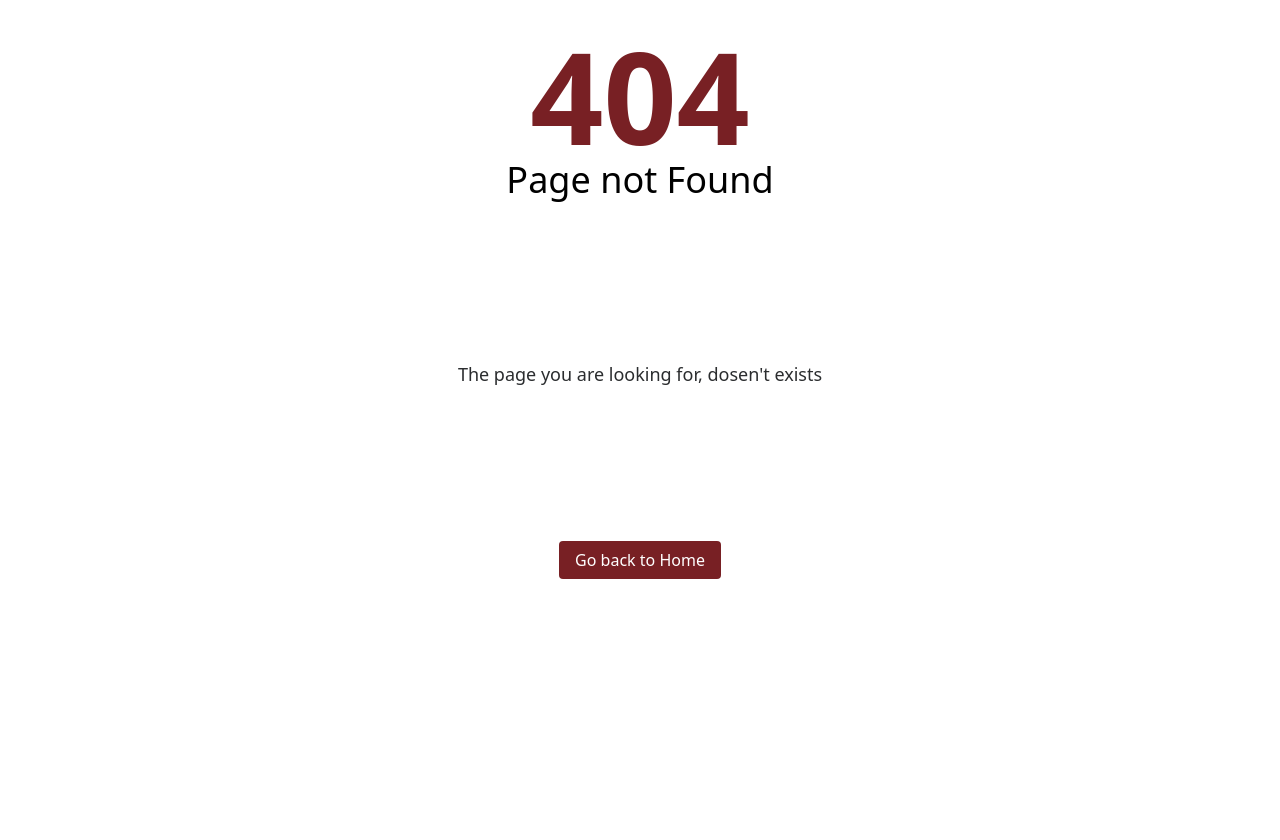
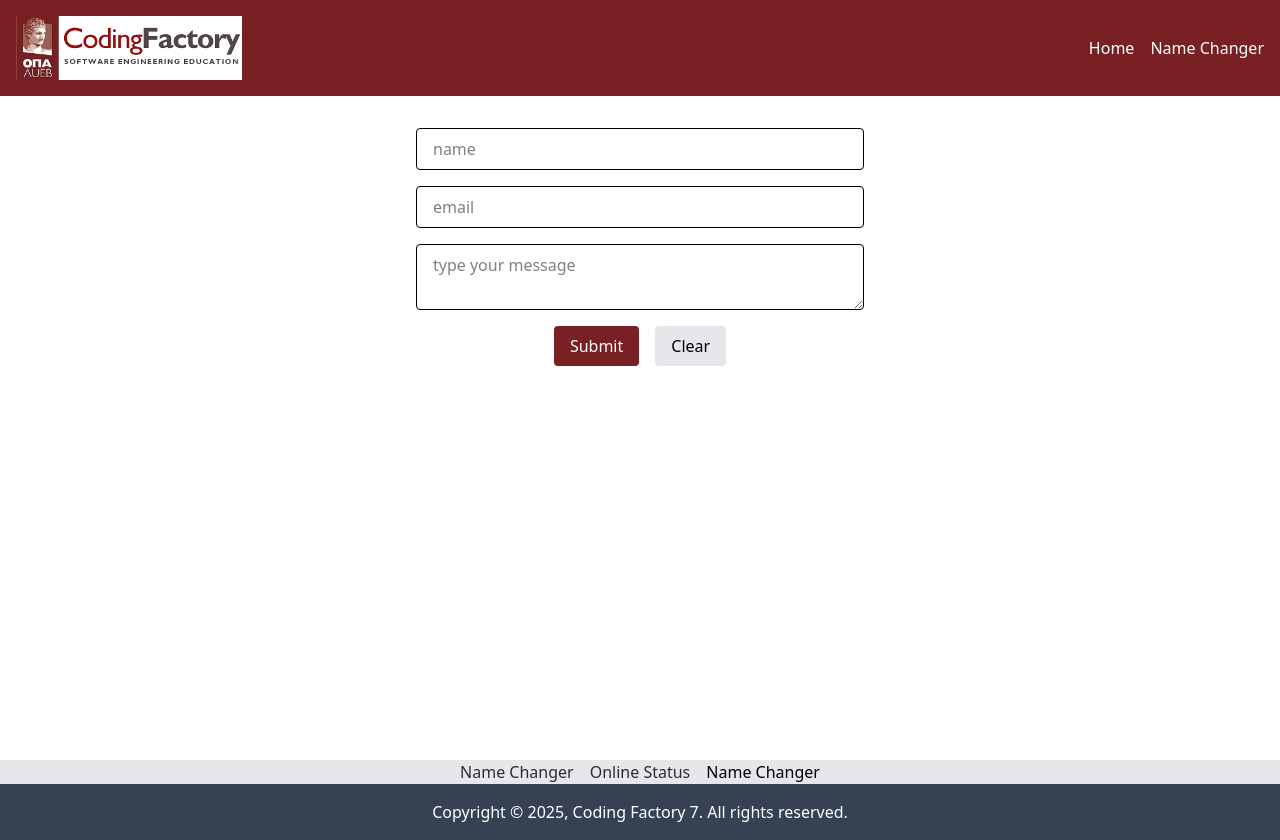
Before and after one commit to serendipity019/cf7-components-intro, a React (Vite) app: page /examples/multi-field-form in a window 1280 px wide. Before the commit this address had no page. Before the commit the page ends 800 px from the top, so only its background shows below. Built offline with nearby package versions, Linux system fonts and the light colour scheme.

Commit message:
feat: we create MultiFieldForm component with html validation

```diff
--- a/src/App.tsx
+++ b/src/App.tsx
@@ -22,6 +22,7 @@
 import NotFoundPage from "./pages/NotFoundPage"
 import FocusInput from "./components/FocusInput"
 import UncontrolledInput from "./components/UncontrolledInput"
+import MultiFieldForm from "./components/MultiFieldForm"
 //import NameChangerComponent from "./components/NameChangerComp"
 //import OnlineStatus from "./components/OnlineStatus";
 // import CounterWithMoreStatesComp from "./components/CounterWithMoreStatesComp"
@@ -86,6 +87,7 @@
                     <Route path="focus-input" element={<FocusInput/>} />
                     <Route path="uncontrolled-input" element={<UncontrolledInput/>} />
                     {/* <Route path="controlled-input" element={<ControlledInput/>} /> */}
+                    <Route path="multi-field-form" element={<MultiFieldForm/>} />
                     <Route path="name-changer" element={<NameChangerPage/>} />
                     <Route path="online-status" element={<OnlineStatusPage/>} />
                     <Route path="auto-redirect" element={<AutoRedirectPage/>} />
--- /dev/null
+++ b/src/components/MultiFieldForm.tsx
@@ -0,0 +1,92 @@
+import { useEffect, useState } from "react";
+
+type FormValues = {
+    name: string;
+    email: string;
+    message: string;
+};
+
+const initialValues: FormValues = {
+    name: "",
+    email: "",
+    message: ""
+};
+
+const MultiFieldForm = () => {
+    const [values, setValues] = useState<FormValues>(initialValues);
+    const [submittedData, setSubmittedData] = useState<FormValues | null>(null);
+
+    const handleChange = (e: React.ChangeEvent<HTMLInputElement | HTMLTextAreaElement>) => {
+        const { name, value } = e.target;
+        setValues(prevValues => ({
+            ...prevValues,
+            [name]: value
+        }));
+    };
+
+    const handleClear = () => {
+        setValues(initialValues);
+        setSubmittedData(null); // Clear submitted data
+    };
+
+    const handleSubmit = (e: React.FormEvent) => {
+        e.preventDefault();
+        setSubmittedData(values);
+        console.log(values);
+        setValues(initialValues);
+    };
+
+    useEffect(() => {
+        document.title = "Multi Field Form";
+    }, []);
+
+    return (
+        <>
+            <form className=" text-center mt-8 space-y-4 flex flex-col max-w-md mx-auto"
+                onSubmit = {handleSubmit}>
+                <input type="text"
+                 className="px-4 py-2 rounded border "
+                 name = "name"
+                 value={values.name}
+                 placeholder="name"
+                 required
+                 onChange={handleChange}
+                  />
+
+                <input type="email"
+                 className="px-4 py-2 rounded border "
+                 name = "email"
+                 value={values.email}
+                 placeholder="email"
+                 required
+                 onChange={handleChange}
+                  />
+                <textarea name="message" className="px-4 py-2 rounded border "
+                    placeholder="type your message"
+                    required
+                    value={values.message}
+                    onChange={handleChange}
+                ></textarea>
+                <div className="flex space-x-4 justify-center">
+                    <button className="bg-cf-dark-red text-white px-4 py-2 rounded"
+                        type="submit"
+                    >Submit</button>
+                    <button className="bg-gray-200 text-cf-gray-700 px-4 py-2 rounded"
+                        onClick={handleClear}
+                    >Clear</button>
+                </div>
+            </form>
+
+           { submittedData && (
+             <div className="text-center mt-8 space-y-4 max-w-md mx-auto border">
+                <h2 className="font-semibold">Submitted Data</h2>
+                <p><strong>Name:</strong> {submittedData.name}</p>
+                <p><strong>Email:</strong> {submittedData.email}</p>
+                <p><strong>Message:</strong> {submittedData.message}</p>
+            </div>
+            )}
+        </>
+    );
+};
+
+export default MultiFieldForm;
```
